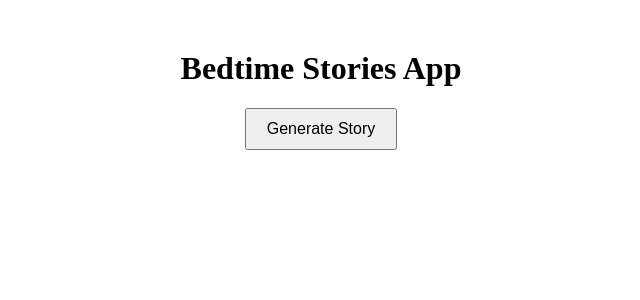
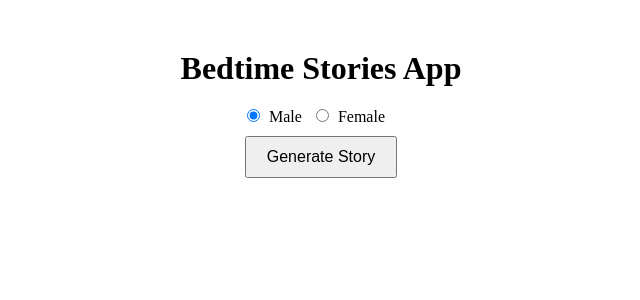
Before and after one commit to hedgehog-menn/nthu-cs560400-bedtime-stories-app, an Angular app: page / in a window 1280 px wide. Shown: the top 300 px of the page, without its empty margins (319-959 px from the left). Built offline with nearby package versions, Linux system fonts and the light colour scheme.

Commit message:
add male/female voice, add title, improve layout, clean code

```diff
--- a/src/app/input/input.component.html
+++ b/src/app/input/input.component.html
@@ -1,9 +1,37 @@
 <div class="container">
   <h1>Bedtime Stories App</h1>
-  <button (click)="onClickGenerateBtn()" [disabled]="isLoading">Generate Story</button>
+  <div class="voice-selection">
+    <label>
+      <input
+        type="radio"
+        name="voice"
+        [disabled]="isLoading"
+        [value]="true"
+        [(ngModel)]="isMaleVoice"
+        checked
+      />
+      Male
+    </label>
+    <label>
+      <input
+        type="radio"
+        name="voice"
+        [disabled]="isLoading"
+        [value]="false"
+        [(ngModel)]="isMaleVoice"
+      />
+      Female
+    </label>
+  </div>
+  <button (click)="onClickGenerateBtn()" [disabled]="isLoading">
+    Generate Story
+  </button>
+  <div class="story-title">
+    <h2>{{ storyTitle }}</h2>
+  </div>
   <p *ngIf="errorMessage" class="error">{{ errorMessage }}</p>
   <app-slideshow
-    [ngClass]="{ 'hidden': !isLoading && audioUrls.length == 0 }"
+    [ngClass]="{ hidden: !isLoading && audioUrls.length == 0 }"
     [imageUrls]="imageUrls"
     [audioUrls]="audioUrls"
     [storyParts]="storyParts"
--- a/src/app/input/input.component.scss
+++ b/src/app/input/input.component.scss
@@ -17,3 +17,23 @@ button {
 .hidden {
   display: none;
 }
+
+.voice-selection {
+  margin-bottom: 10px;
+
+  label {
+    margin-right: 10px;
+
+    > input {
+      margin: 0;
+      margin-right: 5px;
+      padding: 0;
+      width: auto;
+    }
+  }
+}
+
+.story-title {
+  margin-top: 10px;
+  margin-bottom: 10px;
+}
--- a/src/app/input/input.component.ts
+++ b/src/app/input/input.component.ts
@@ -1,5 +1,4 @@
 import { Component, EventEmitter, Output } from '@angular/core';
-import { Subject } from 'rxjs';
 import { OpenaiService } from '../services/openai.service';
 
 @Component({
@@ -11,7 +10,9 @@ export class InputComponent {
   imageUrls: string[] = [];
   audioUrls: string[] = [];
   storyParts: string[] = [];
+  storyTitle: string = '';
   errorMessage: string = '';
+  isMaleVoice: boolean = true;
   isLoading: boolean = false;
   generationStarted = new EventEmitter<void>();
   generationCompleted = new EventEmitter<void>();
@@ -20,12 +21,13 @@ export class InputComponent {
 
   onClickGenerateBtn() {
     this.isLoading = true;
+    this.storyTitle = '';
     this.errorMessage = '';
     this.generationStarted.emit();
-    this.handleGenerate();
+    this.handleGenerate(this.isMaleVoice);
   }
 
-  async handleGenerate() {
+  async handleGenerate(isMaleVoice: boolean = true) {
     try {
       this.imageUrls = [];
       this.audioUrls = [];
@@ -34,22 +36,21 @@ export class InputComponent {
       this.storyParts = await this.openaiService.generateStoryScript();
 
       for (const part of this.storyParts) {
+        if (part.startsWith('Title')) {
+          this.storyTitle = part;
+          continue;
+        }
         const imageUrl = await this.openaiService.generateImage(part);
-        const audioUrl = await this.openaiService.generateTTS(part);
+        const audioUrl = await this.openaiService.generateTTS(part, isMaleVoice);
         this.imageUrls.push(imageUrl);
         this.audioUrls.push(audioUrl);
       }
 
       this.isLoading = false;
       this.generationCompleted.emit();
-      // this.generationCompleted.emit({
-      //   imageUrls: this.imageUrls,
-      //   audioUrls: this.audioUrls,
-      //   storyParts: this.storyParts
-      // });
     } catch (error) {
       this.isLoading = false;
-      this.errorMessage = 'Failed to generate story, image, or audio. Please check your billing status or try again later.';
+      this.errorMessage = 'Failed to generate story, image, or audio. Please try again later.';
       console.error('Error generating content:', error);
     }
   }
--- a/src/app/services/openai.service.ts
+++ b/src/app/services/openai.service.ts
@@ -18,7 +18,7 @@ export class OpenaiService {
       {
         role: 'user',
         content:
-          'Generate a bedtime story for kids. Separate it into 3 parts for a slideshow. Every time that mention their name again, add what kind of their creature in a bracket.',
+          'Generate a bedtime story for kids. Generate its title name. Separate a story into 3 paragraphs for 3 show slides. Every time that mention their name again, add what kind of their creature in a bracket.',
       },
     ];
 
@@ -44,12 +44,12 @@ export class OpenaiService {
     const response = await axios.post(
       'https://api.openai.com/v1/images/generations',
       {
-        prompt: prompt + ', no text in image',
+        prompt: prompt + ' (do not inject text inject the image)',
         n: 1,
         // size: '256x256',
         size: '1024x1024',
-        // quality: "standard",
-        quality: 'hd',
+        quality: "standard",
+        // quality: 'hd',
         style: 'vivid',
         model: 'dall-e-3'
       },
@@ -62,13 +62,13 @@ export class OpenaiService {
     return response.data.data[0].url;
   }
 
-  async generateTTS(text: string): Promise<string> {
+  async generateTTS(text: string, isMaleVoice: boolean = true): Promise<string> {
     const response = await axios.post(
       'https://api.openai.com/v1/audio/speech',
       {
         model: 'tts-1',
         input: text,
-        voice: 'shimmer',
+        voice: isMaleVoice ? 'echo' : 'shimmer',
       },
       {
         headers: {
--- a/src/app/slideshow/slideshow.component.html
+++ b/src/app/slideshow/slideshow.component.html
@@ -1,7 +1,7 @@
 <div class="slideshow-container" *ngIf="!isLoading">
   <div class="navigation-buttons">
     <button (click)="previousSlide()" [disabled]="currentSlideIndex === 0">Previous</button>
-    <span>{{ getSlideTitle(currentSlideIndex) }}</span>
+    <span>Slide {{currentSlideIndex + 1}} / {{imageUrls.length}}</span>
     <button (click)="nextSlide()" [disabled]="currentSlideIndex === imageUrls.length - 1">Next</button>
   </div>
   <img [src]="imageUrls[currentSlideIndex]" alt="Generated Story Image" class="story-image" />
--- a/src/app/slideshow/slideshow.component.scss
+++ b/src/app/slideshow/slideshow.component.scss
@@ -14,6 +14,7 @@
   justify-content: center;
   align-items: center;
   margin-top: 10px;
+  margin-bottom: 10px;
 }
 
 .navigation-buttons span {
```
